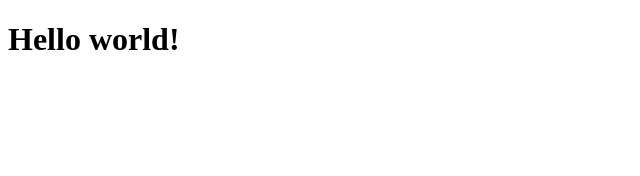
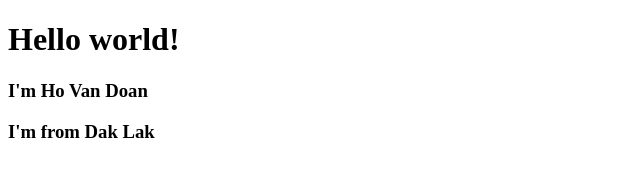
Before and after one commit to thanhbv-kozocom/git-kozo-c1, a plain HTML site: page index.html in a window 1280 px wide. Shown: the whole page, without its empty margins (0-640 px from the left). Drawn offline with Linux system fonts and the light colour scheme.

Commit message:
exercice1

```diff
--- a/index.html
+++ b/index.html
@@ -8,5 +8,7 @@
 </head>
 <body>
   <h1>Hello world!</h1>
+  <h3>I'm Ho Van Doan</h3>
+  <h3>I'm from Dak Lak</h3>
 </body>
 </html>
```
